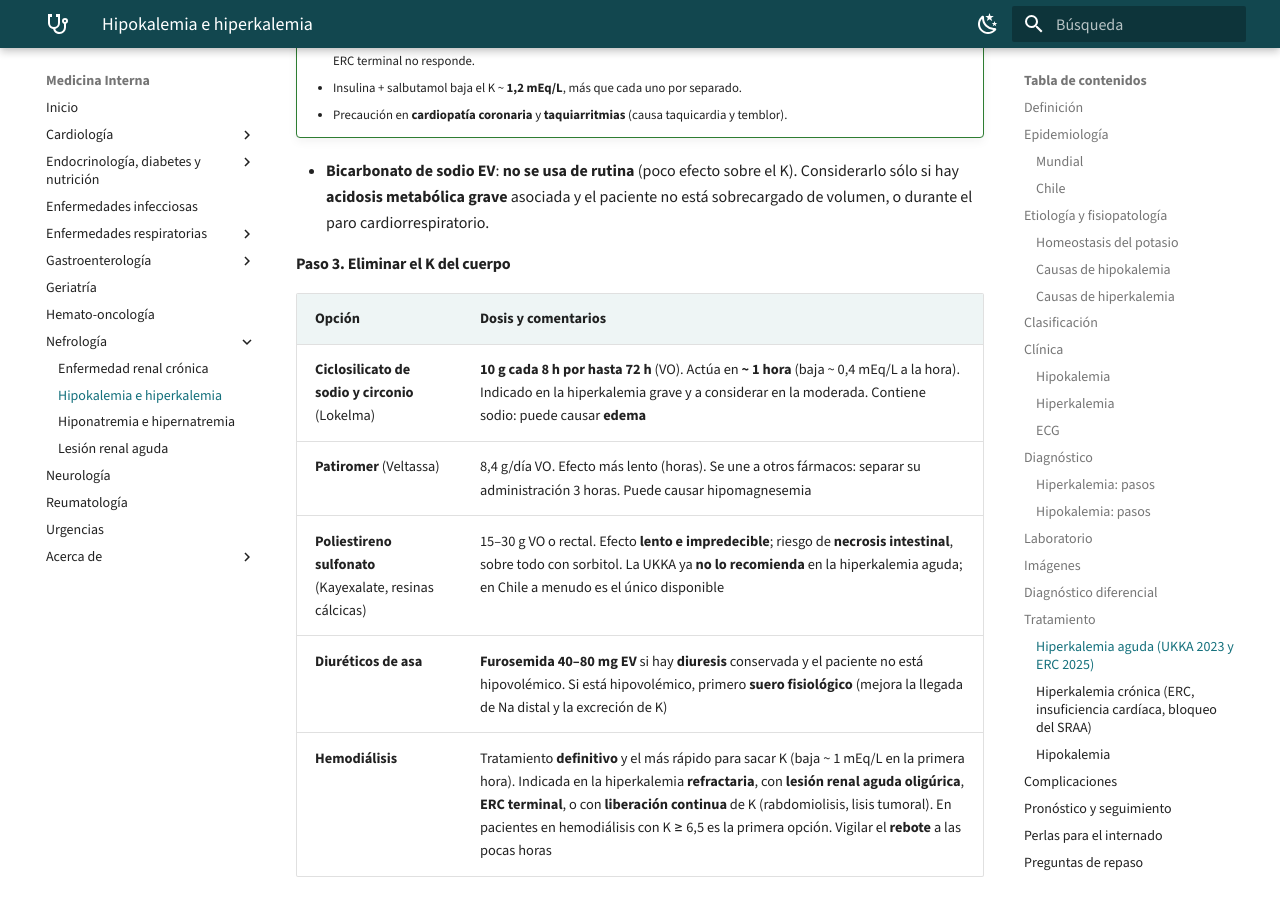
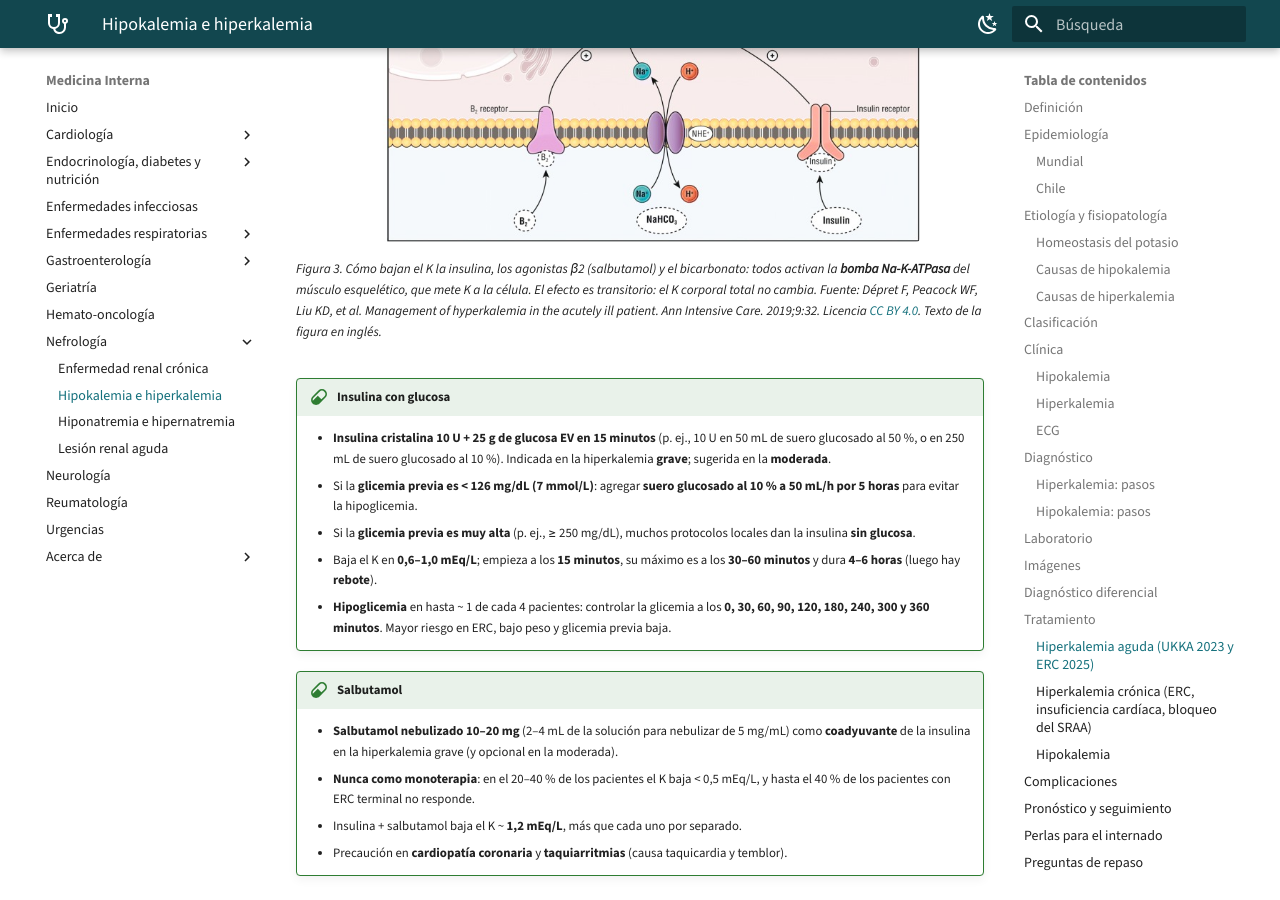
Before and after one commit to jorgevillagrareyes-dotcom/Medicina-interna, an MkDocs documentation site: the page built from docs/nefrologia/trastornos-del-potasio.md, in a window 1280 px wide and 900 px high, scrolled down 13995 px. Built offline with MkDocs 1.6.1 and Material for MkDocs 9.7.7, drawn with Linux system fonts in a browser that asks for light colours; a script that is not in the unit is left out.

Commit message:
Potasio: agregar figura de redistribución del K (Dépret 2019, CC BY)
Co-Authored-By: Claude Opus 5.5 <noreply@anthropic.com>
Claude-Session: https://claude.ai/code/session_01SdsFEozaC1Cwxq37HM2GJ6

```diff
--- a/docs/nefrologia/trastornos-del-potasio.md
+++ b/docs/nefrologia/trastornos-del-potasio.md
@@ -254,6 +254,11 @@ flowchart TD
 
 #### Paso 2. Redistribuir el K hacia la célula
 
+<figure markdown>
+![Célula muscular esquelética con la bomba sodio-potasio ATPasa, que saca 3 iones de sodio e ingresa 2 de potasio; el agonista beta-2 actúa sobre su receptor y la insulina sobre el receptor de insulina, y ambos estimulan la bomba; el bicarbonato de sodio actúa a través del intercambiador sodio-hidrógeno, que ingresa sodio a la célula y activa la bomba](../assets/figuras/potasio/traslocacion-potasio-depret-2019.jpg){ loading=lazy width="560" }
+<figcaption>Figura 3. Cómo bajan el K la insulina, los agonistas β2 (salbutamol) y el bicarbonato: todos activan la <strong>bomba Na-K-ATPasa</strong> del músculo esquelético, que mete K a la célula. El efecto es transitorio: el K corporal total no cambia. Fuente: Dépret F, Peacock WF, Liu KD, et al. Management of hyperkalemia in the acutely ill patient. <em>Ann Intensive Care</em>. 2019;9:32. Licencia <a href="https://creativecommons.org/licenses/by/4.0/">CC BY 4.0</a>. Texto de la figura en inglés.</figcaption>
+</figure>
+
 !!! dosis "Insulina con glucosa"
     - **Insulina cristalina 10 U + 25 g de glucosa EV en 15 minutos** (p. ej., 10 U en 50 mL de suero glucosado al 50 %, o en 250 mL de suero glucosado al 10 %). Indicada en la hiperkalemia **grave**; sugerida en la **moderada**.
     - Si la **glicemia previa es < 126 mg/dL (7 mmol/L)**: agregar **suero glucosado al 10 % a 50 mL/h por 5 horas** para evitar la hipoglicemia.
```
